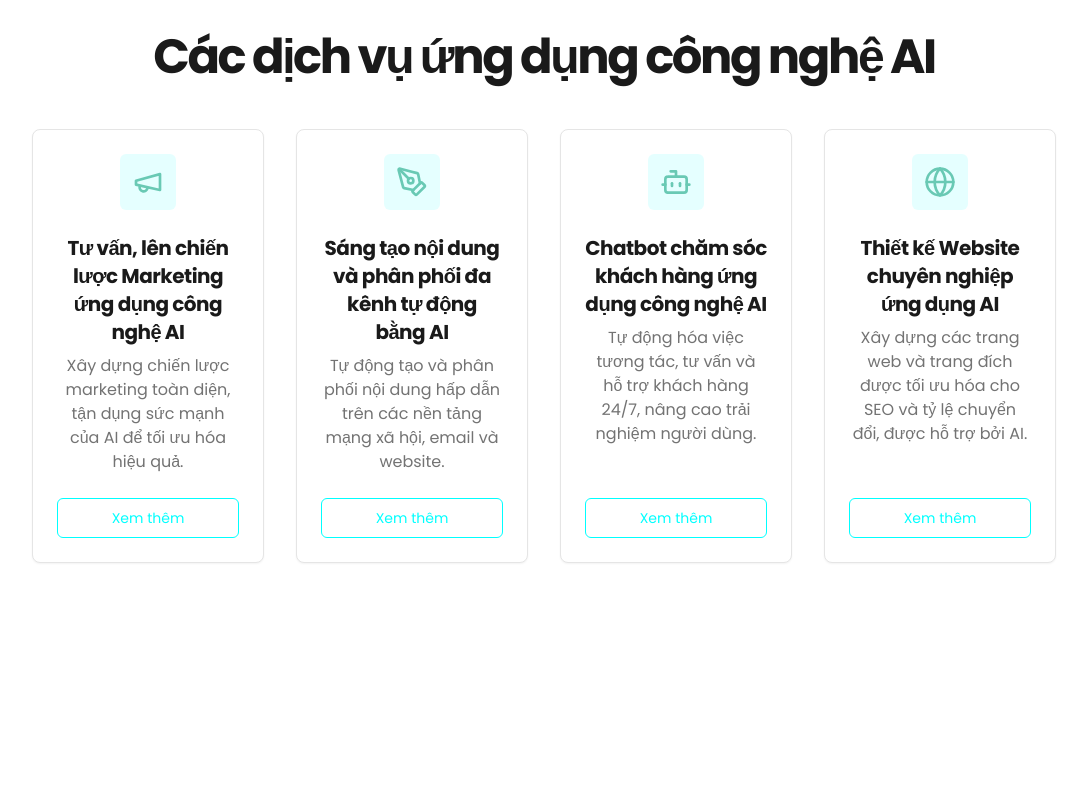
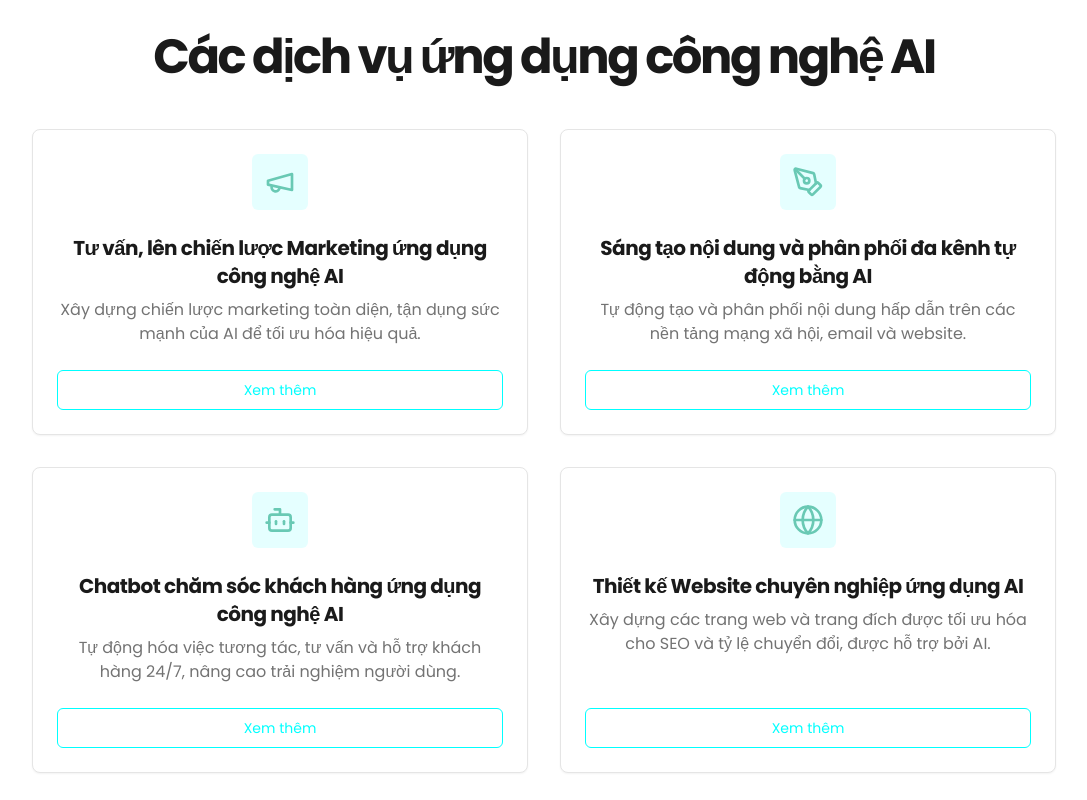
Before and after one commit to jb007-gg/igen-backend, a Next.js app: page / in a window 1280 px wide. Shown: the part 1380-2180 px from the top of the page, without its empty margins (96-1183 px from the left). Built offline with nearby package versions, Linux system fonts and the light colour scheme.

Commit message:
but i want to only 2 columns in a row

```diff
--- a/src/components/landing/services-section.tsx
+++ b/src/components/landing/services-section.tsx
@@ -36,9 +36,9 @@ export function ServicesSection() {
             </h2>
           </div>
         </div>
-        <div className="mx-auto grid max-w-5xl items-stretch gap-8 sm:grid-cols-2 md:grid-cols-2 lg:grid-cols-4 mt-12">
+        <div className="mx-auto grid max-w-5xl items-start gap-8 sm:grid-cols-1 md:grid-cols-2 mt-12">
           {services.map((service, index) => (
-            <Card key={index} className="flex flex-col bg-card border-border rounded-lg shadow-sm">
+            <Card key={index} className="flex flex-col bg-card border-border rounded-lg shadow-sm h-full">
               <CardHeader>
                 <div className="p-3 bg-primary/10 rounded-md w-fit mx-auto">
                     {service.icon}
```
